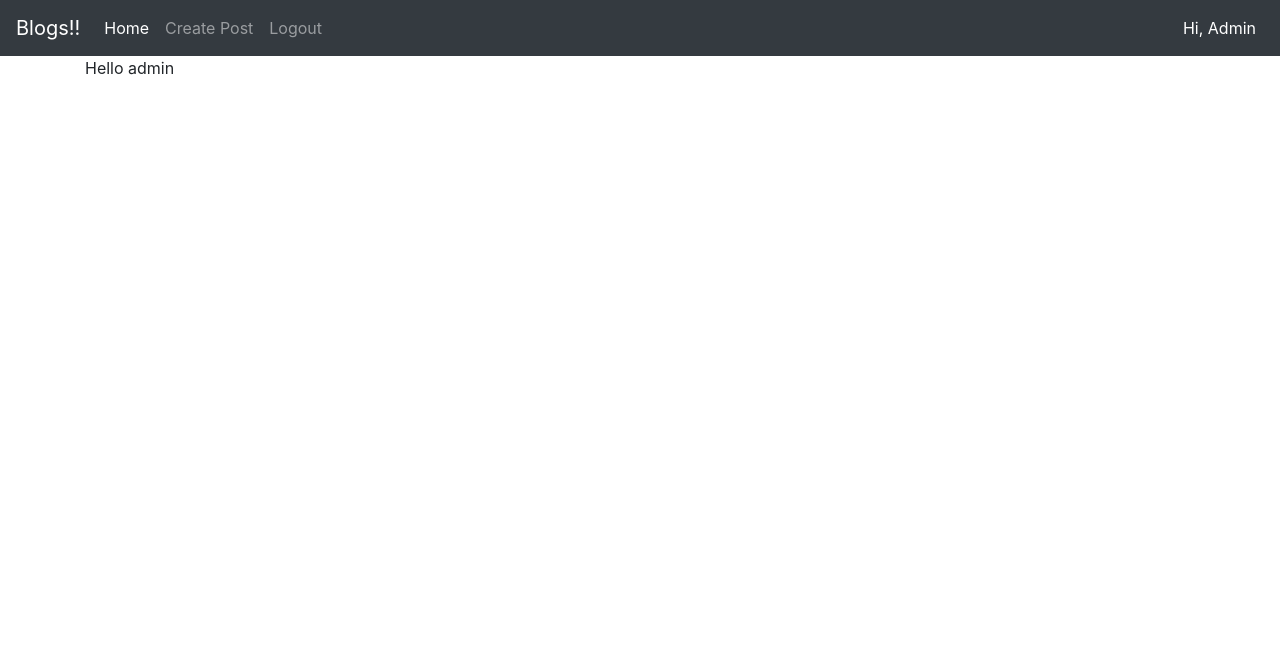
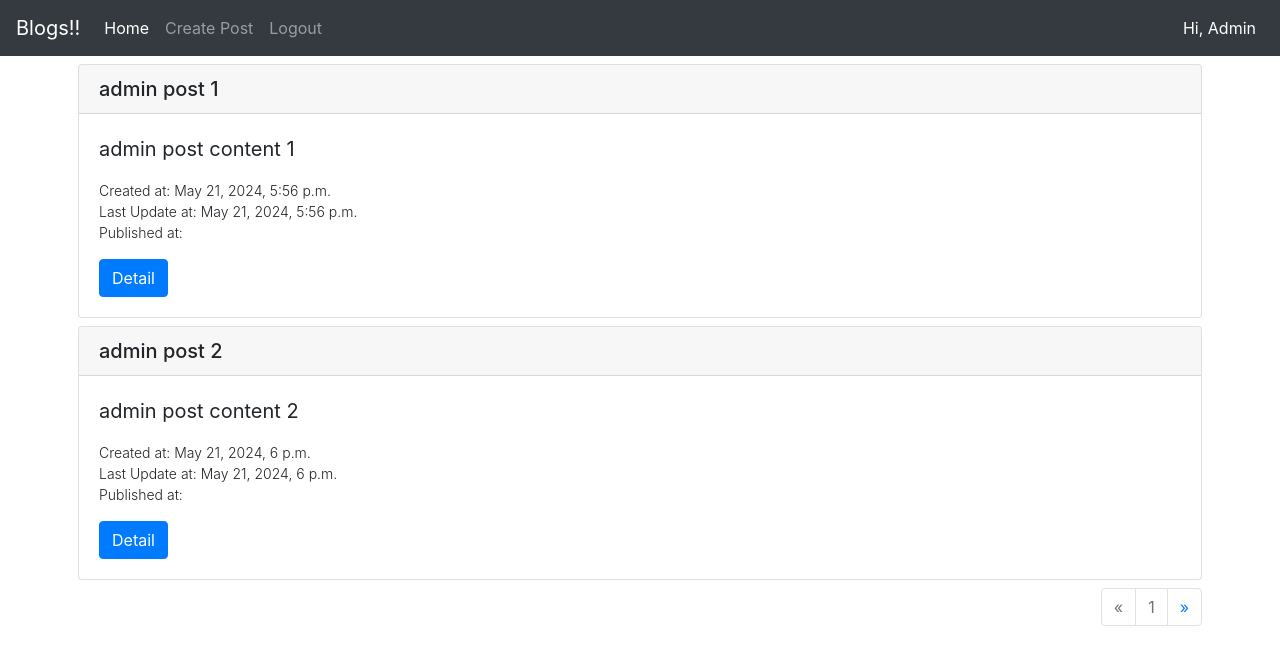
Before and after one commit to PramodMandati/Blog, a Django app: page /home in a window 1280 px wide. Shown: the top 665 px of the page. Run offline with Django 4.2, Linux system fonts and the light colour scheme; a user stored in the database is signed in; data comes from the database, SQL or seed files in the repository; both versions use the stored data as it was after the commit; some libraries are stand-ins or nearby versions.

Commit message:
added post create and list functionality

```diff
--- a/account/templates/home_page.html
+++ b/account/templates/home_page.html
@@ -10,3 +10,10 @@
 {% block body %}
 Hello {{user.username}}
 {% endblock %}
+
+{% block custom_script %}
+<script>
+    document.getElementById('create_post_page_nav').setAttribute('class', 'nav-item');
+    document.getElementById('home_page_nav').setAttribute('class', 'nav-item active');
+</script>
+{% endblock %}
--- a/account/urls.py
+++ b/account/urls.py
@@ -7,6 +7,6 @@ app_name = 'account'
 urlpatterns = [
     path('login', LoginView.as_view(), name='login_page'),
     path('register', UserRegistrationView.as_view(), name='registration_page'),
-    path('home', HomePageView.as_view(), name='home_page'),
+    # path('home', HomePageView.as_view(), name='home_page'),
     path('logout', LogoutView.as_view(), name='logout'),
 ]
--- a/account/views.py
+++ b/account/views.py
@@ -11,11 +11,11 @@ from .forms import UserCreationForm
 class LoginView(FormView):
     template_name = 'login.html'
     form_class = AuthenticationForm
-    success_url = reverse_lazy('account:home_page')
+    success_url = reverse_lazy('post:home_page')
 
     def get(self, request, *args, **kwargs):
         if request.user and request.user.is_authenticated:
-            return redirect(reverse('account:home_page'))
+            return redirect(reverse('post:home_page'))
         return super().get(request, *args, **kwargs)
 
     def form_valid(self, form):
--- a/blog/urls.py
+++ b/blog/urls.py
@@ -19,5 +19,6 @@ from django.urls import path, include
 
 urlpatterns = [
     path('admin/', admin.site.urls),
-    path('', include('account.urls', namespace='account'))
+    path('', include('account.urls', namespace='account')),
+    path('', include('post.urls', namespace='post'))
 ]
--- /dev/null
+++ b/post/templates/posts.html
@@ -0,0 +1,53 @@
+{% extends 'base.html' %}
+{% load crispy_forms_tags %}
+
+{% block title %}Create Post Page{% endblock %}
+
+{% block navigation %}
+{% include 'nav.html' %}
+{% endblock %}
+
+{% block body %}
+{% for post in objects %}
+    <div class="card mb-2">
+        <h5 class="card-header">{{post.title}}</h5>
+        <div class="card-body">
+            <blockquote class="blockquote mb-0">
+                <p class="card-text">{{post.content|truncatechars:100}}</p>
+                <p class="font-weight-light" style="font-size:14px">
+                    Created at: {{post.created_at}}<br>
+                    Last Update at: {{post.updated_at}}<br>
+                    Published at: {% if not post.is_draft %}{{post.published_at}}{% endif %}
+                </p>
+            </blockquote>
+            <a href="#" class="btn btn-primary">Detail</a>
+        </div>
+    </div>
+{% endfor %}
+<nav aria-label="...">
+  <ul class="pagination justify-content-end">
+    <li class="page-item {% if not page_obj.has_previous %}disabled{% endif %}">
+      <a class="page-link" href="{% if page_obj.has_previous %}{% url 'post:home_page' %}?page={{page_obj.previous_page_number}}{% endif %}" aria-label="Previous">
+        <span aria-hidden="true">&laquo;</span>
+        <span class="sr-only">Previous</span>
+      </a>
+    </li>
+    <li class="page-item disabled">
+      <a class="page-link" href="">{{page_obj.number}} <span class="sr-only">(current)</span></a>
+    </li>
+    <li class="page-item {% if not page_obj.has_next %}disabled{% endif %}">
+      <a class="page-link" href="{% if page_obj.has_next %}{% url 'post:home_page' %}?page={{page_obj.next_page_number}}{% endif %}" aria-label="Next">
+        <span aria-hidden="true">&raquo;</span>
+        <span class="sr-only">Next</span>
+      </a>
+    </li>
+  </ul>
+</nav>
+{% endblock %}
+
+{% block custom_script %}
+<script>
+    document.getElementById('create_post_page_nav').setAttribute('class', 'nav-item');
+    document.getElementById('home_page_nav').setAttribute('class', 'nav-item active');
+</script>
+{% endblock %}
--- /dev/null
+++ b/post/urls.py
@@ -0,0 +1,10 @@
+from django.urls import path
+
+from .views import PostCreateView, PostListView
+
+app_name = 'post'
+
+urlpatterns = [
+    path('create_post', PostCreateView.as_view(), name='post_create'),
+    path('home', PostListView.as_view(), name='home_page'),
+]
--- a/post/views.py
+++ b/post/views.py
@@ -1,3 +1,31 @@
-from django.shortcuts import render
+from django.contrib.auth.mixins import LoginRequiredMixin
+from django.core.paginator import Paginator
+from django.shortcuts import reverse
+from django.urls import reverse_lazy
+from django.utils import timezone
+from django.views.generic import CreateView, ListView
 
-# Create your views here.
+from .forms import PostCreateForm
+from .models import Post
+
+
+class PostCreateView(LoginRequiredMixin, CreateView):
+    template_name = 'post_create.html'
+    form_class = PostCreateForm
+    success_url = reverse_lazy('post:post_create')
+
+    def form_valid(self, form):
+        form.instance.user = self.request.user
+        if form.instance.is_draft is False:
+            form.instance.published_at = timezone.now()
+        return super().form_valid(form)
+
+
+class PostListView(LoginRequiredMixin, ListView):
+    template_name = 'posts.html'
+    context_object_name = 'objects'
+    paginator_class = Paginator
+    paginate_by = 2
+
+    def get_queryset(self):
+        return Post.objects.filter(user=self.request.user).all()
--- a/templates/base.html
+++ b/templates/base.html
@@ -8,7 +8,7 @@
     </head>
     <body>
         {% block navigation %}{% endblock %}
-        <div class="container">
+        <div class="container p-2">
             {% block body %}
 
             {% endblock %}
@@ -16,5 +16,6 @@
         <script src="https://code.jquery.com/jquery-3.2.1.slim.min.js" integrity="sha384-KJ3o2DKtIkvYIK3UENzmM7KCkRr/rE9/Qpg6aAZGJwFDMVNA/GpGFF93hXpG5KkN" crossorigin="anonymous"></script>
         <script src="https://cdn.jsdelivr.net/npm/popper.js@1.12.9/dist/umd/popper.min.js" integrity="sha384-ApNbgh9B+Y1QKtv3Rn7W3mgPxhU9K/ScQsAP7hUibX39j7fakFPskvXusvfa0b4Q" crossorigin="anonymous"></script>
         <script src="https://cdn.jsdelivr.net/npm/bootstrap@4.0.0/dist/js/bootstrap.min.js" integrity="sha384-JZR6Spejh4U02d8jOt6vLEHfe/JQGiRRSQQxSfFWpi1MquVdAyjUar5+76PVCmYl" crossorigin="anonymous"></script>
+        {% block custom_script %}{% endblock %}
     </body>
 </html>
--- a/templates/nav.html
+++ b/templates/nav.html
@@ -6,11 +6,11 @@
 
   <div class="collapse navbar-collapse" id="navbarTogglerDemo02">
     <ul class="navbar-nav mr-auto mt-2 mt-lg-0">
-      <li class="nav-item active">
-        <a class="nav-link" href="{% url 'account:home_page' %}">Home <span class="sr-only">(current)</span></a>
+      <li id="home_page_nav" class="nav-item active">
+        <a class="nav-link" href="{% url 'post:home_page' %}">Home <span class="sr-only">(current)</span></a>
       </li>
-      <li class="nav-item">
-        <a class="nav-link" href="#">Create Post</a>
+      <li id="create_post_page_nav" class="nav-item">
+        <a class="nav-link" href="{% url 'post:post_create' %}">Create Post</a>
       </li>
       <li class="nav-item">
         <a class="nav-link" href="{% url 'account:logout' %}">Logout</a>
```
Also changed, not shown: post/forms.py (added, +14 -0 lines), post/templates/post_create.html (added, +23 -0 lines), db.sqlite3.
